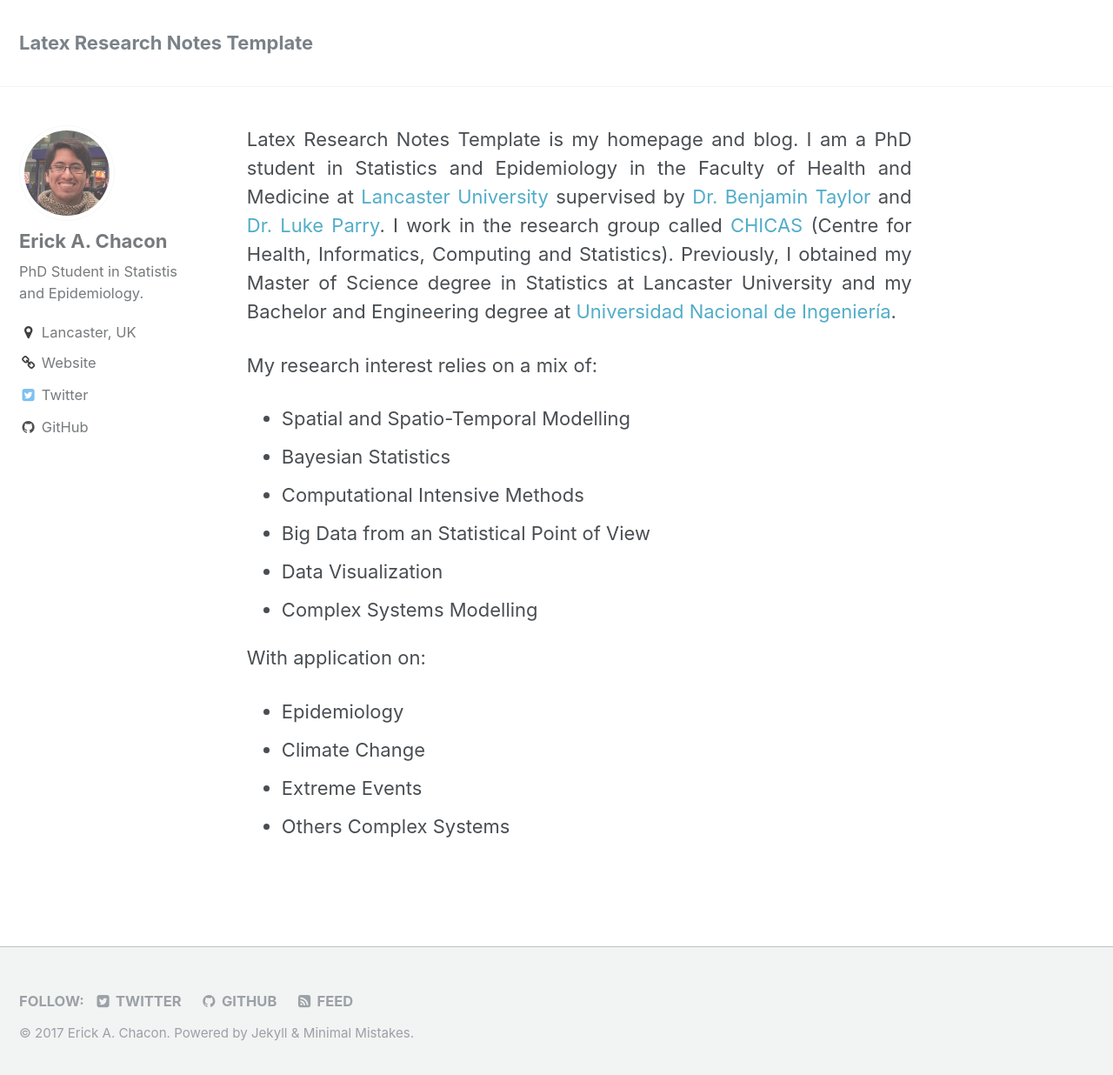
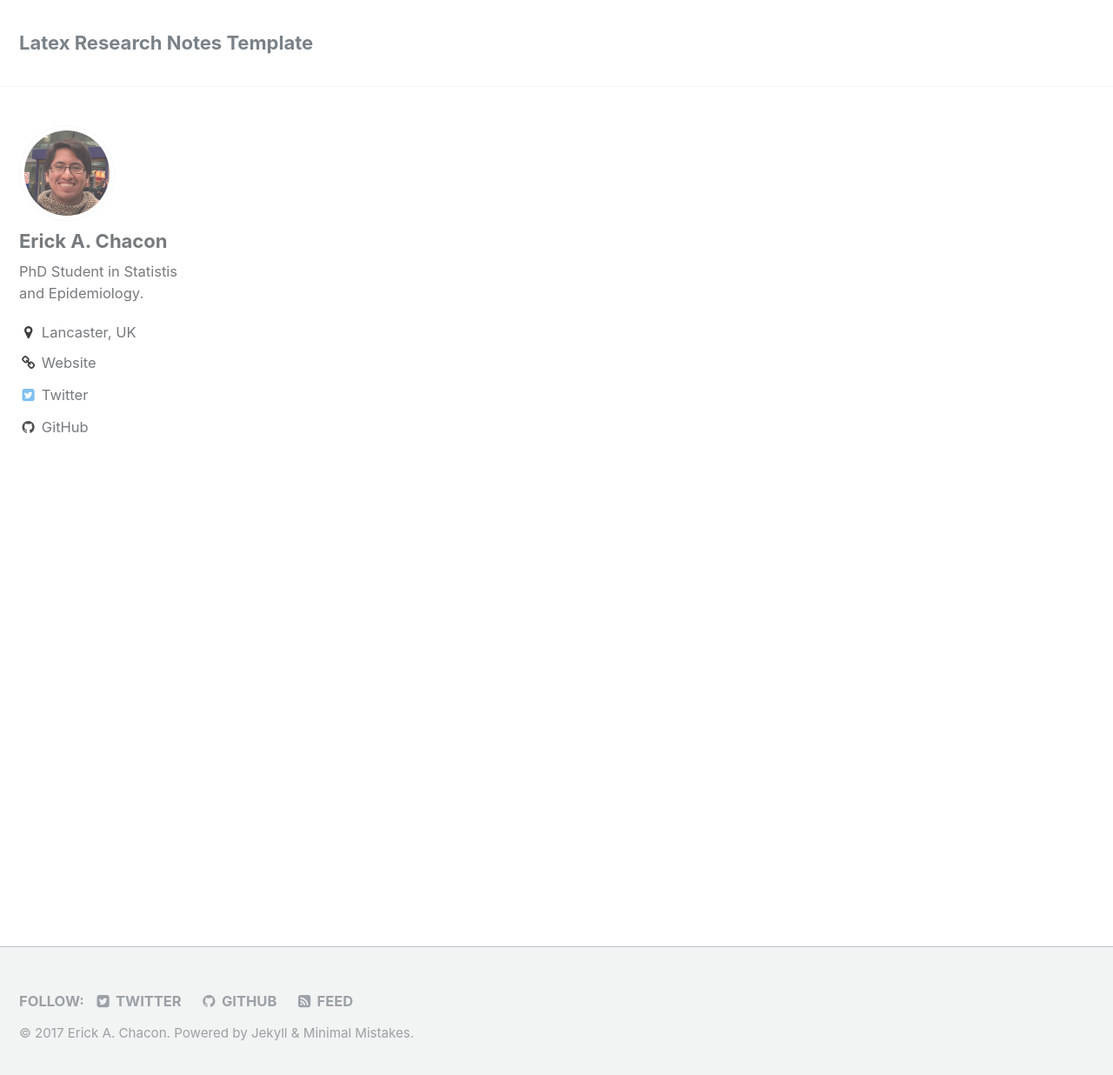
Before and after one commit to ErickChacon/research-notes, a Jekyll site: the page built from docs/_pages/home.md, in a window 1280 px wide and 1244 px high. Shown: the top 1236 px of the window at 87% size. Built offline with Jekyll 4.4.1, drawn with Linux system fonts in a browser that asks for light colours.

Commit message:
home page

```diff
--- a/docs/_pages/home.md
+++ b/docs/_pages/home.md
@@ -14,21 +14,22 @@ layouts_gallery:
     alt: "archive layout example"
 ---
 
-{{site.title}} is my homepage and blog. I am a PhD student in Statistics and Epidemiology in the Faculty of Health and Medicine at [Lancaster University](http://www.lancaster.ac.uk/) supervised by [Dr. Benjamin Taylor](http://www.lancaster.ac.uk/staff/taylorb1/) and [Dr. Luke Parry](http://www.lancaster.ac.uk/lec/about-us/people/luke-parry). I work in the research group called [CHICAS](http://chicas.lancaster-university.uk/) (Centre for Health, Informatics, Computing and Statistics). Previously, I obtained my Master of Science degree in Statistics at Lancaster University and my Bachelor and Engineering degree at [Universidad Nacional de Ingeniería](http://www.uni.edu.pe/).
-{: .text-justify}
-
-My research interest relies on a mix of:
-
-- Spatial and Spatio-Temporal Modelling
-- Bayesian Statistics
-- Computational Intensive Methods
-- Big Data from an Statistical Point of View
-- Data Visualization
-- Complex Systems Modelling
-
-With application on:
-
-- Epidemiology
-- Climate Change
-- Extreme Events
-- Others Complex Systems
+<!-- {{site.title}} is my homepage and blog. I am a PhD student in Statistics and Epidemiology in the Faculty of Health and Medicine at [Lancaster University](http://www.lancaster.ac.uk/) supervised by [Dr. Benjamin Taylor](http://www.lancaster.ac.uk/staff/taylorb1/) and [Dr. Luke Parry](http://www.lancaster.ac.uk/lec/about-us/people/luke-parry). I work in the research group called [CHICAS](http://chicas.lancaster-university.uk/) (Centre for Health, Informatics, Computing and Statistics). Previously, I obtained my Master of Science degree in Statistics at Lancaster University and my Bachelor and Engineering degree at [Universidad Nacional de Ingeniería](http://www.uni.edu.pe/). -->
+<!-- {: .text-justify} -->
+<!--  -->
+<!-- My research interest relies on a mix of: -->
+<!--  -->
+<!-- - Spatial and Spatio-Temporal Modelling -->
+<!-- - Bayesian Statistics -->
+<!-- - Computational Intensive Methods -->
+<!-- - Big Data from an Statistical Point of View -->
+<!-- - Data Visualization -->
+<!-- - Complex Systems Modelling -->
+<!--  -->
+<!-- With application on: -->
+<!--  -->
+<!-- - Epidemiology -->
+<!-- - Climate Change -->
+<!-- - Extreme Events -->
+<!-- - Others Complex Systems -->
+<!--  -->
```
